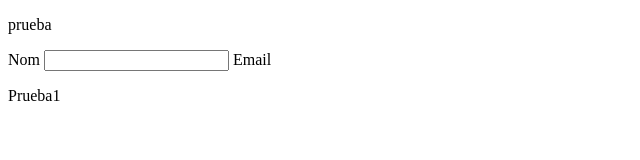
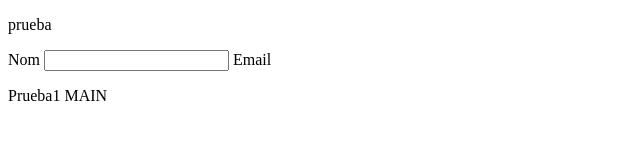
Before and after one commit to scobo04/activitat-ed-llmqs, a plain HTML site: page prueba.html in a window 1280 px wide. Shown: the full height of the page, 0-640 px from the left. Drawn offline with Linux system fonts and the light colour scheme.

Commit message:
Canvis main

```diff
--- a/prueba.html
+++ b/prueba.html
@@ -11,7 +11,7 @@
         <input type="text" id="nom" name="nom">
 
         <label for="email">Email</label>
-        <p>Prueba1</p>
+        <p>Prueba1 MAIN</p>
     </form>
 </body>
 </html>
```
